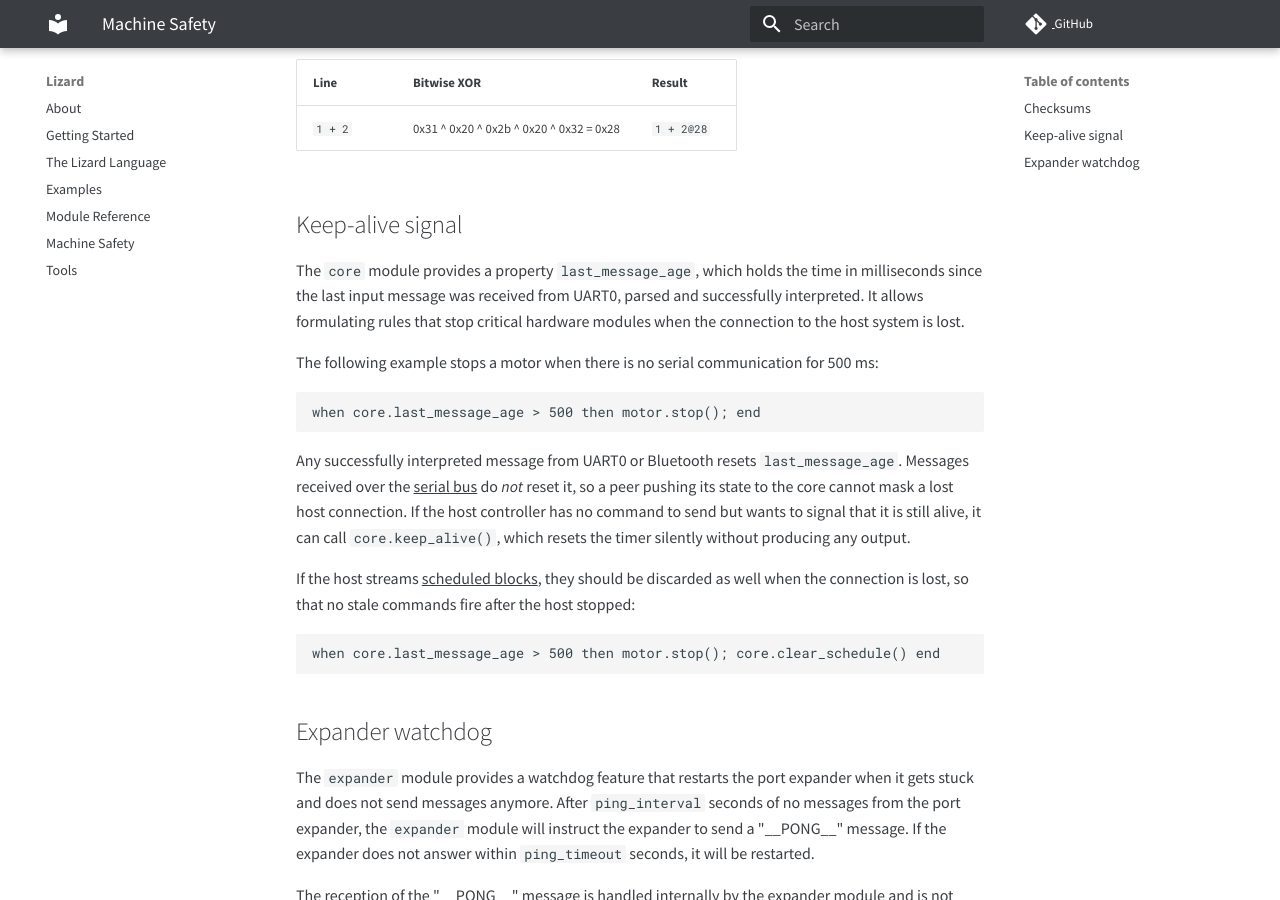
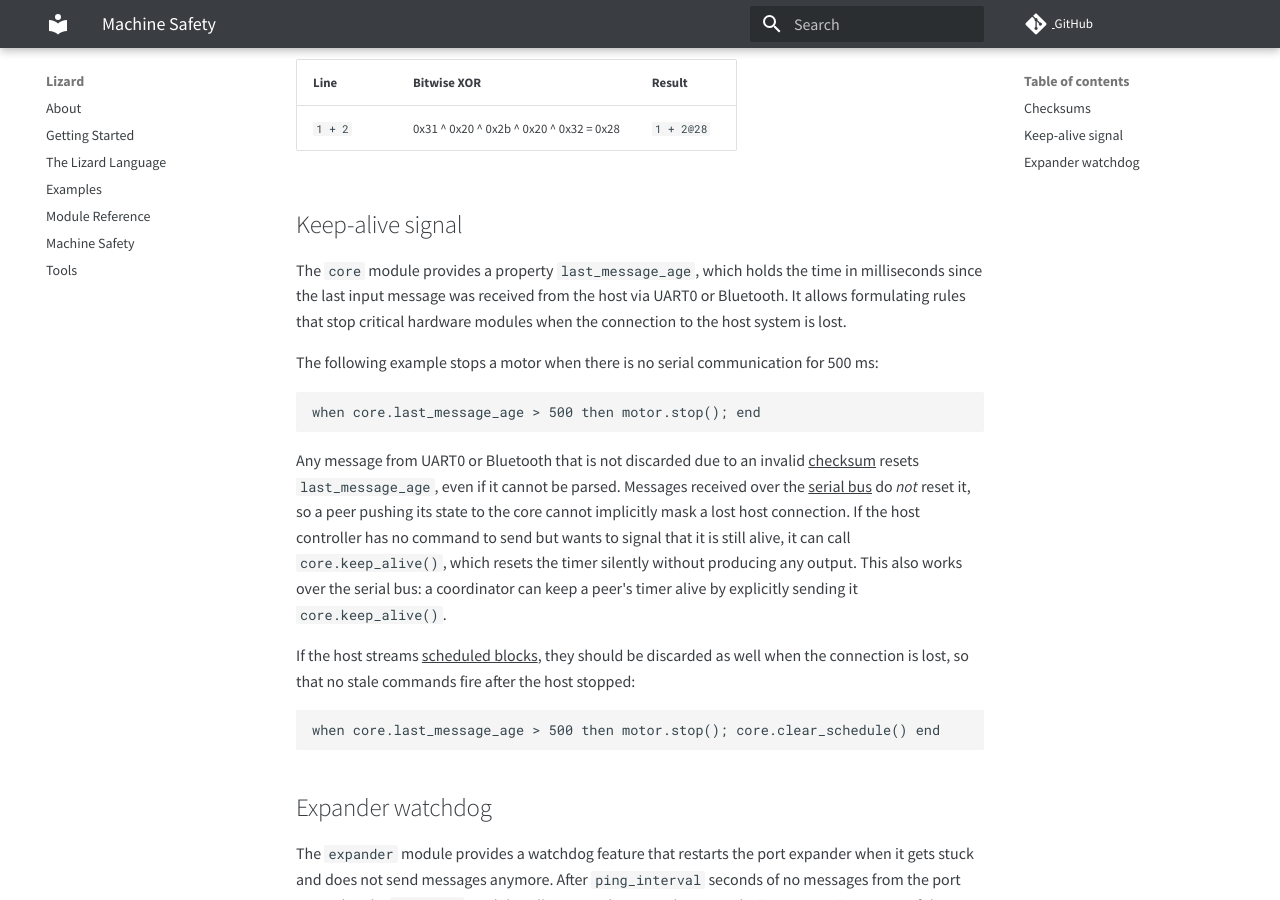
Before and after one commit to zauberzeug/lizard, an MkDocs documentation site: the page built from docs/machine_safety.md, in a window 1280 px wide and 900 px high, scrolled down 397 px. Built offline with MkDocs 1.6.1 and Material for MkDocs 9.7.7, drawn with Linux system fonts in a browser that asks for light colours; comment, search, counter and statistics services are not loaded.

Commit message:
Declare process_line in a shared header and sharpen the keep-alive docs
Review follow-up for #284. The hand-maintained extern declaration in
serial_bus.cpp duplicated the process_line signature, and the
trigger_keep_alive default was visible only inside main.cpp — the same
kind of silent default that caused #283 in the first place. main.h now
states the contract once; both translation units include it.

machine_safety.md no longer contradicts itself about which inputs feed
last_message_age: the property description now says "UART0 or Bluetooth"
like the paragraph below it, the reset condition matches the code (any
line that passes the checksum resets the timer, even if it fails to
parse), the masking claim is scoped to implicit resets, and the explicit
core.keep_alive() escape hatch over the serial bus is documented.

Co-Authored-By: Claude Fable 5 <noreply@anthropic.com>

````diff
--- a/docs/machine_safety.md
+++ b/docs/machine_safety.md
@@ -16,7 +16,7 @@ The 8-bit checksum is computed as the bitwise XOR of all bytes of the UTF-8 enco
 
 ## Keep-alive signal
 
-The `core` module provides a property `last_message_age`, which holds the time in milliseconds since the last input message was received from UART0, parsed and successfully interpreted.
+The `core` module provides a property `last_message_age`, which holds the time in milliseconds since the last input message was received from the host via UART0 or Bluetooth.
 It allows formulating rules that stop critical hardware modules when the connection to the host system is lost.
 
 The following example stops a motor when there is no serial communication for 500 ms:
@@ -25,9 +25,10 @@ The following example stops a motor when there is no serial communication for 50
 when core.last_message_age > 500 then motor.stop(); end
 ```
 
-Any successfully interpreted message from UART0 or Bluetooth resets `last_message_age`.
-Messages received over the [serial bus](module_reference.md#serial-bus) do _not_ reset it, so a peer pushing its state to the core cannot mask a lost host connection.
+Any message from UART0 or Bluetooth that is not discarded due to an invalid [checksum](#checksums) resets `last_message_age`, even if it cannot be parsed.
+Messages received over the [serial bus](module_reference.md#serial-bus) do _not_ reset it, so a peer pushing its state to the core cannot implicitly mask a lost host connection.
 If the host controller has no command to send but wants to signal that it is still alive, it can call `core.keep_alive()`, which resets the timer silently without producing any output.
+This also works over the serial bus: a coordinator can keep a peer's timer alive by explicitly sending it `core.keep_alive()`.
 
 If the host streams [scheduled blocks](language.md), they should be discarded as well when the connection is lost,
 so that no stale commands fire after the host stopped:
````
Also changed, not shown: 3 other files.
